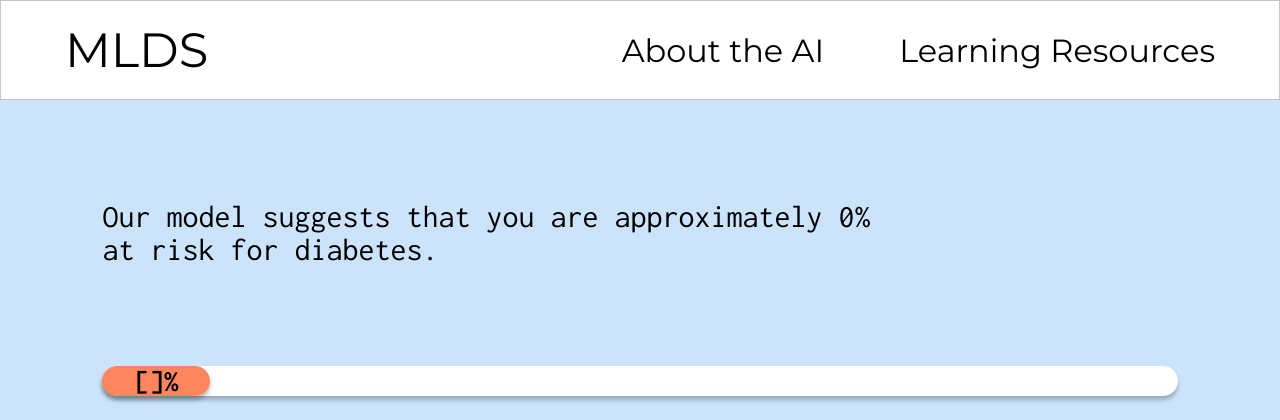
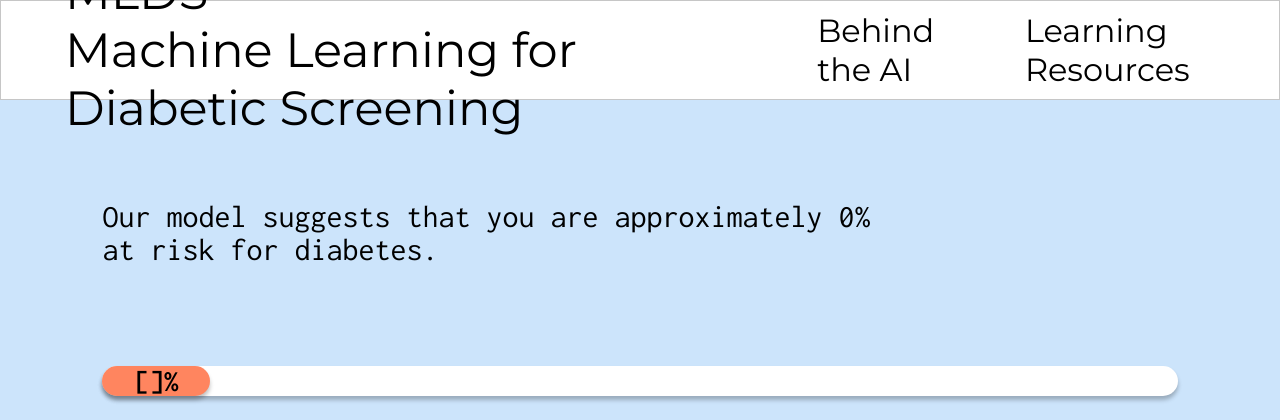
Before and after one commit to stefan-wei/MLDS, a Flask app: template templates/results.html in a window 1280 px wide. Shown: the top 420 px of the page. Run offline with Flask 2, Linux system fonts and the light colour scheme; the template is opened without the code that fills it: most values are stand-ins (such as "Sample title", 1, 10 or a date in 2020).

Commit message:
Update results.html

```diff
--- a/templates/results.html
+++ b/templates/results.html
@@ -2,7 +2,7 @@
 <html lang='en'>
   <head>
     <meta charset='UTF-8'/>
-    <title>{{title}}</title>
+    <title>Your Results</title>
     <link rel='stylesheet' href="/static/styles/main.css"/>
     <link rel="preconnect" href="https://fonts.gstatic.com">
     <link href="https://fonts.googleapis.com/css2?family=Inconsolata:wght@300;400;500;600;800&display=swap" rel="stylesheet">
@@ -10,9 +10,10 @@
   </head>
   <body onload="move();">
     <div class='header'>
-      <div class='title' ><a href="{{ url_for('index') }}">MLDS</a></div>
+      <div class='title' ><a href="{{ url_for('index') }}">MLDS</a>
+        <div class='titledisc'>Machine Learning for Diabetic Screening</div></div>
       <div class='headerlinks'>
-        <div class='headerlink'><a href="{{ url_for('ai') }}">About the AI</a></div>
+        <div class='headerlink'><a href="{{ url_for('ai') }}">Behind the AI</a></div>
         <div class='headerlink'><a href="{{ url_for('learn') }}">Learning Resources</a></div>
       </div>
     </div>
@@ -89,3 +90,5 @@
       </button>
     </div>
 </div>
+</body>
+</html>
```
